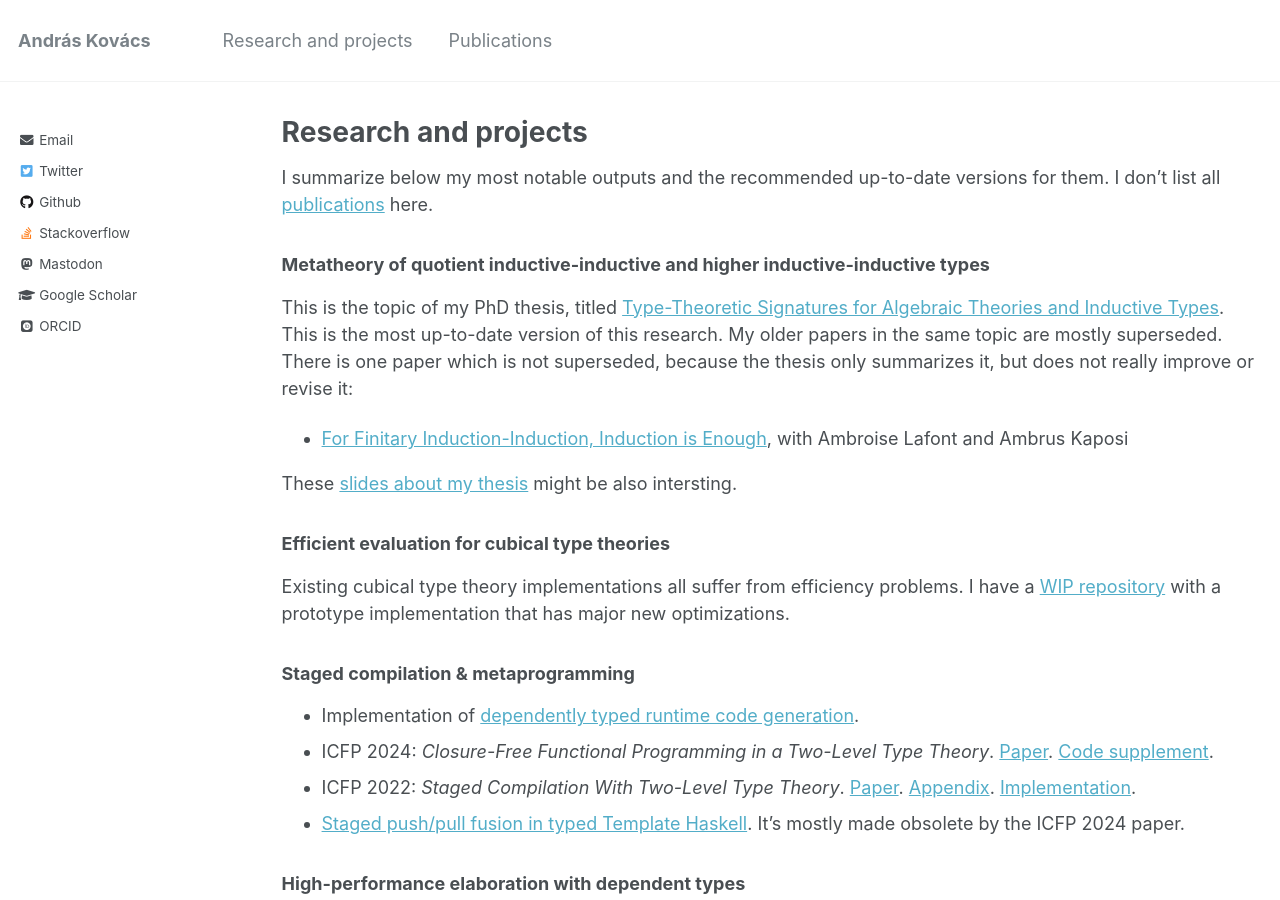
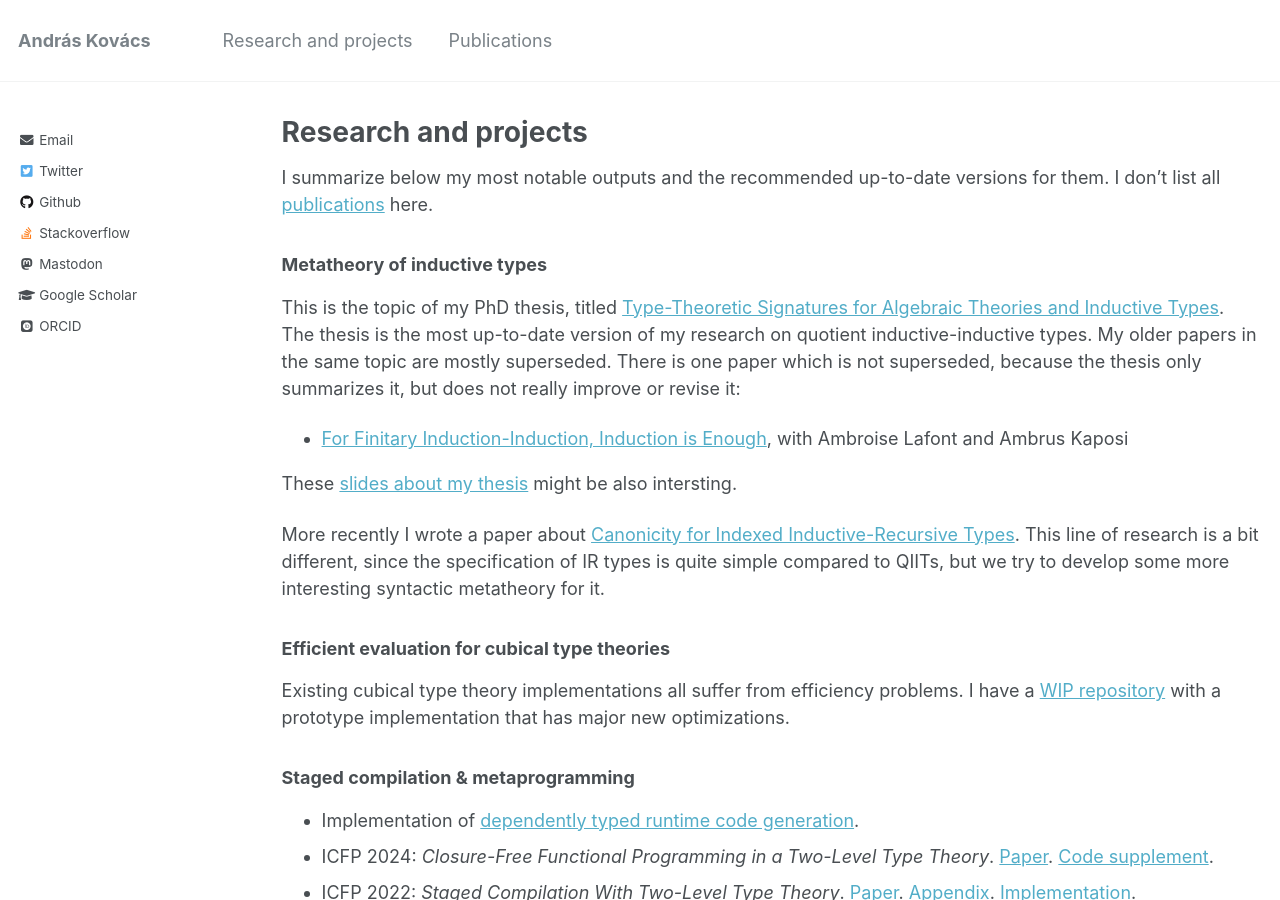
Before and after one commit to AndrasKovacs/AndrasKovacs.github.io, a Jekyll site: the page built from research-and-projects.md, in a window 1280 px wide and 900 px high. Built offline with Jekyll 4.4.1, drawn with Linux system fonts in a browser that asks for light colours; some web fonts are replaced.

Commit message:
add IR canonicity to research page

```diff
--- a/research-and-projects.md
+++ b/research-and-projects.md
@@ -8,18 +8,23 @@ author_profile: true
 I summarize below my most notable outputs and the recommended up-to-date
 versions for them. I don't list all [publications](/publications) here.
 
-### Metatheory of quotient inductive-inductive and higher inductive-inductive types
+### Metatheory of inductive types
 
-This is the topic of my PhD thesis, titled [Type-Theoretic Signatures for
-Algebraic Theories and Inductive Types](pdfs/phdthesis_compact.pdf). This is the most
-up-to-date version of this research. My older papers in the same topic are
-mostly superseded. There is one paper which is not superseded, because the
-thesis only summarizes it, but does not really improve or revise it:
+This is the topic of my PhD thesis, titled [Type-Theoretic Signatures for Algebraic Theories and
+Inductive Types](pdfs/phdthesis_compact.pdf). The thesis is the most up-to-date version of my
+research on quotient inductive-inductive types. My older papers in the same topic are mostly
+superseded. There is one paper which is not superseded, because the thesis only summarizes it, but
+does not really improve or revise it:
 
 - [For Finitary Induction-Induction, Induction is Enough](https://drops.dagstuhl.de/opus/volltexte/2020/13070/), with
   Ambroise Lafont and Ambrus Kaposi
 
 These [slides about my thesis](pdfs/wg6stockholm.pdf) might be also intersting.
+
+More recently I wrote a paper about [Canonicity for Indexed Inductive-Recursive
+Types](pdfs/ir_canonicity.pdf). This line of research is a bit different, since the specification of
+IR types is quite simple compared to QIITs, but we try to develop some more interesting syntactic
+metatheory for it.
 
 ### Efficient evaluation for cubical type theories
 
```
